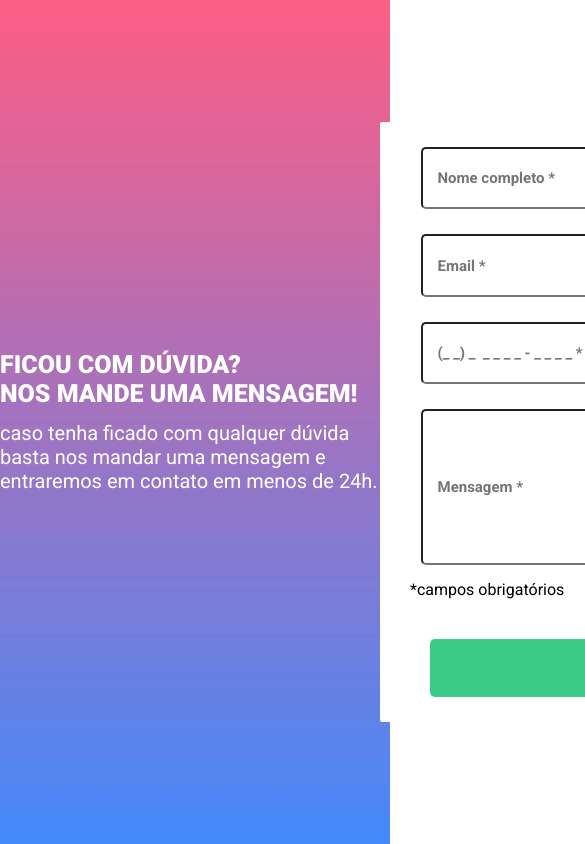
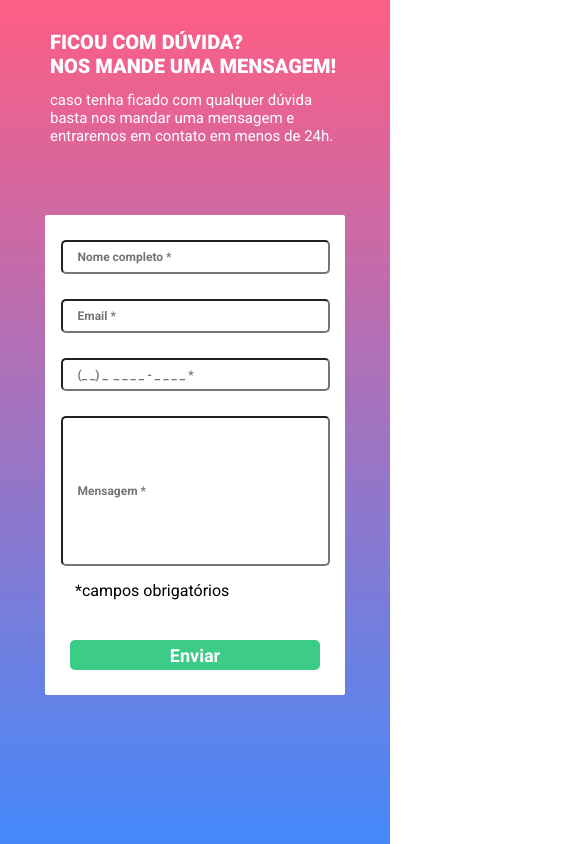
Before and after one commit to devvmarks/formulario-com-validacao, a plain HTML site: page index.html in a window 390 px wide. Shown: the top 844 px of the page, 585 px wide, since content can reach past the window. Drawn offline with Linux system fonts and the light colour scheme.

Commit message:
arrumando o responsivo

```diff
--- a/index.html
+++ b/index.html
@@ -12,6 +12,8 @@
 
     <link rel="stylesheet" href="./src/css/reset.css">
     <link rel="stylesheet" href="./src/css/styles.css">
+    <link rel="stylesheet" href="./src/css/responsive.css">
+    <link rel="stylesheet" href="./src/css/variables.css">
 
     <title>Quest 2 html + css + js</title>
 </head>
--- /dev/null
+++ b/src/css/responsive.css
@@ -0,0 +1,52 @@
+@media(max-width:920px) {
+    .container {
+        display: flex;
+        flex-direction: column;
+    }
+
+    .container .texto {
+        margin: 30px;
+    }
+
+    .container .infos {
+        align-self: center;
+    }
+
+    .container .infos .form {
+        margin: 20px;
+    }
+}
+
+@media(max-width:725px) {
+
+    .container .texto .titulo {
+        width: 290px;
+        height: 46px;
+
+        font-size: 20px;
+    }
+
+    .container .texto .subtitulo {
+        width: 300px;
+        height: 74px;
+        font-weight: 400;
+        font-size: 15px;
+        padding-left: 10px;
+
+    }
+
+    .container .infos .form {
+        width: 300px;
+        height: 480px;
+    }
+
+    .container .infos .form .campo {
+        width: 250px;
+        height: 45px;
+        font-size: 12px;
+    }
+
+    .container .infos .form .alerta {
+        padding-left: 25px;
+    }
+}
```
